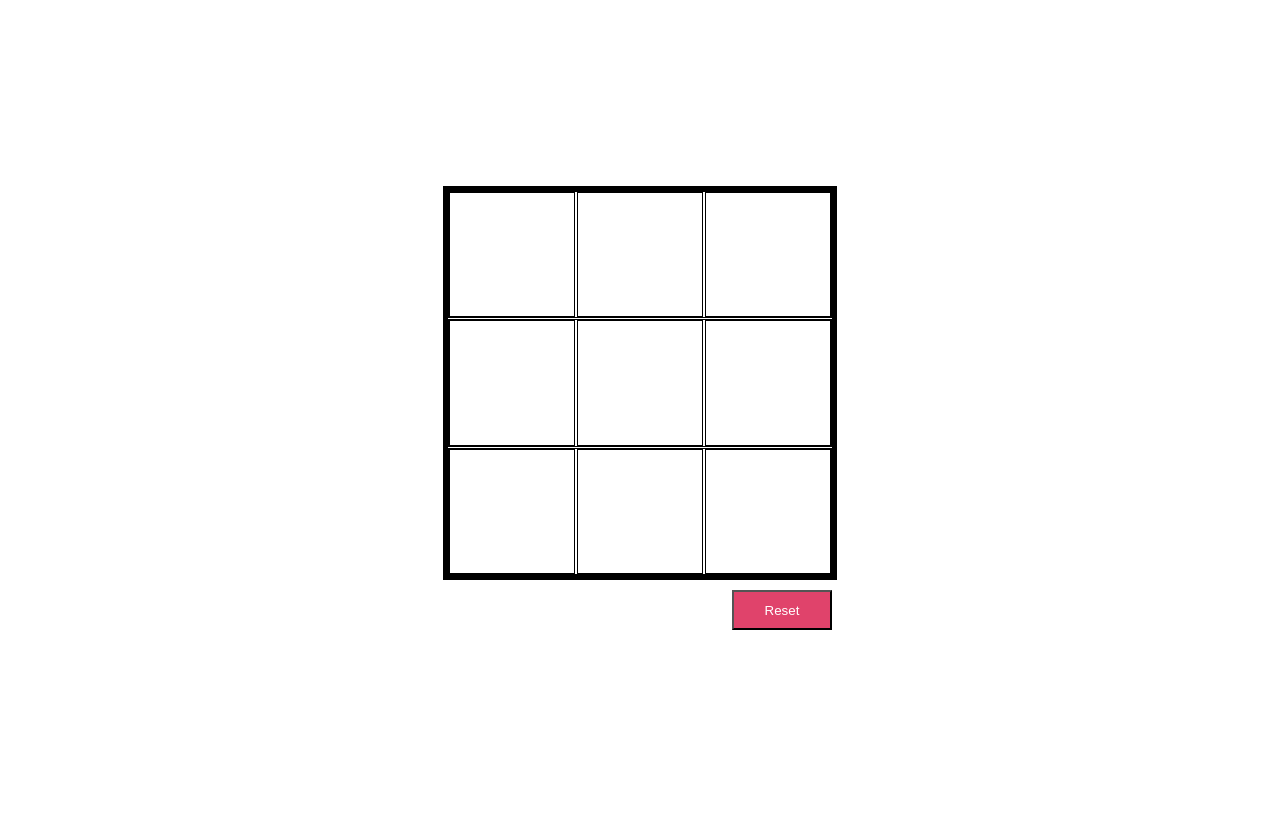
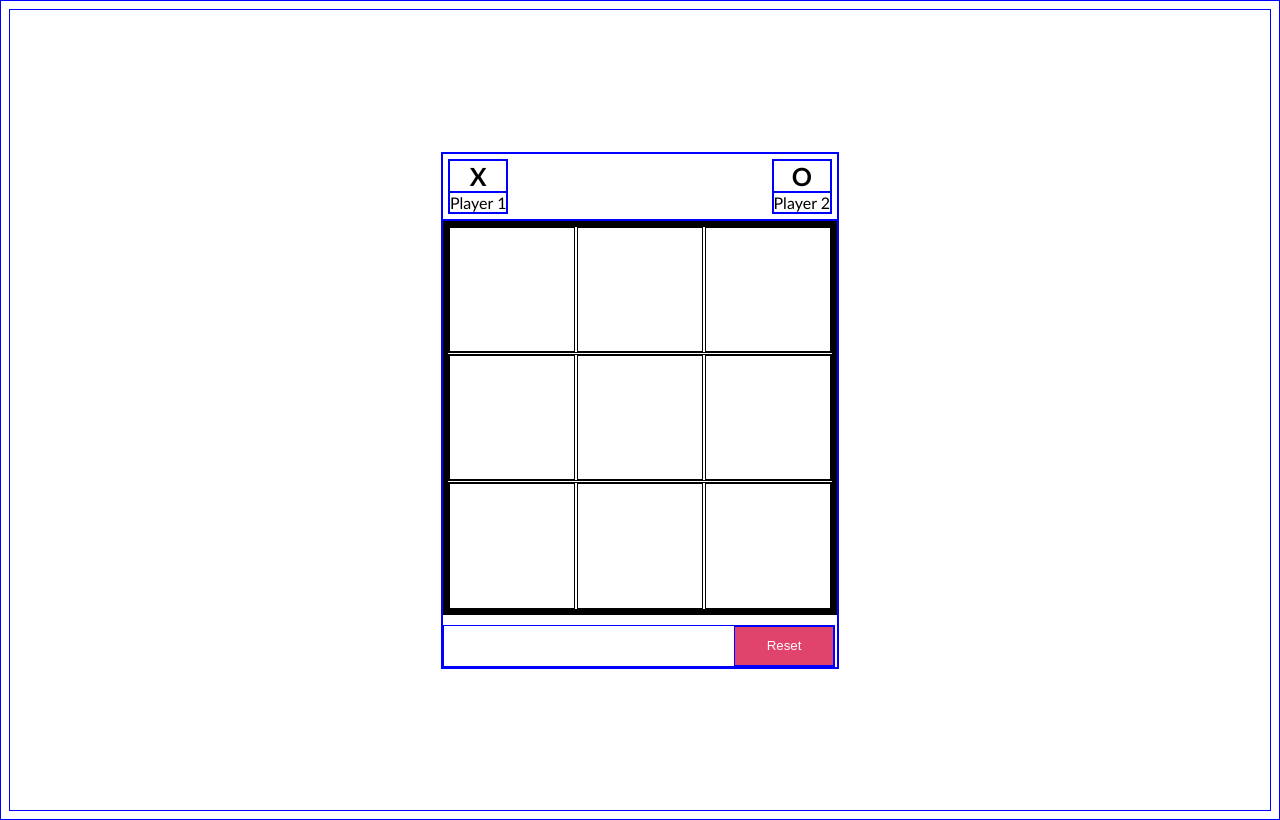
Before and after one commit to callsign-doc/Tic-tac-toe, a plain HTML site: page index.html in a window 1280 px wide. Drawn offline with Linux system fonts and the light colour scheme.

Commit message:
Add display for player names and adjust font size for player marks on board

```diff
--- a/index.html
+++ b/index.html
@@ -7,11 +7,26 @@
     <link rel="stylesheet" href="style.css">
 </head>
 <body>
-    <div class="gameContainer">
+    <div class="mainContainer">
 
-    </div>
-    <div id="resetBtnContainer">
-        <button id="resetBtn">Reset</button>
+        <div class="player-display">
+            <div class="playerContainer">
+                <div class="playerSymbol">X</div>
+                <div class="playerName">Player 1</div>
+            </div>
+            <div class="playerContainer">
+                <div class="playerSymbol">O</div>
+                <div class="playerName">Player 2</div>
+            </div>
+        </div>
+
+        <div class="gameboardUI">
+            <div class="gameContainer">
+            </div>
+            <div id="resetBtnContainer">
+                <button id="resetBtn">Reset</button>
+            </div>
+        </div>
     </div>
 
     <script src="script.js"></script>
--- a/style.css
+++ b/style.css
@@ -12,11 +12,28 @@ body {
 
 
 * {
-    /* border: 1px solid blue; */
+    border: 1px solid blue;
+}
+.mainContainer {
+    display: flex;
+    flex-direction: column;
+
 }
 
 .gameContainer * {
     border: 1px solid black;
+}
+
+.player-display {
+    display: flex;
+    justify-content: space-between;
+
+    padding: 5px;
+}
+.playerSymbol {
+    font-size: 25px;
+    font-weight: bold;
+    text-align: center;
 }
 
 
@@ -50,11 +67,11 @@ body {
 .grid-item-x {
     background-color: #db3760;
     color: #ffffff;
-    font-size: 30px;
+    font-size: 60px;
 }.grid-item-x:active {
     background-color: #db3760;
     color: #ffffff;
-    font-size: 30px;
+    /* font-size: 30px; */
 }
 /* .grid-item-x:hover {
     background-color: #df5e7e;
@@ -63,12 +80,12 @@ body {
 .grid-item-o {
     background-color: #085ee0;
     color: #f5f7ff;
-    font-size: 30px;
+    font-size: 60px;
 }
 .grid-item-o:active{
     background-color: #085ee0;
     color: #f5f7ff;
-    font-size: 30px;
+    /* font-size: 30px; */
 }
 /* .grid-item-o:hover {
     background-color: #3075dc;
@@ -80,7 +97,7 @@ body {
     justify-content: flex-end;
 
     margin-top: 10px;
-    width: 30vw;
+    width: 99%;
 }
 #resetBtn {
     background-color: #e0436b;
@@ -90,8 +107,8 @@ body {
     height: 40px;
 }
 #resetBtn:hover {
-    background-color: #e64c72;
+    background-color: #e20c41;
 }
 #resetBtn:active {
-    background-color: #e63e67;
+    background-color: #d90439;
 }
```
